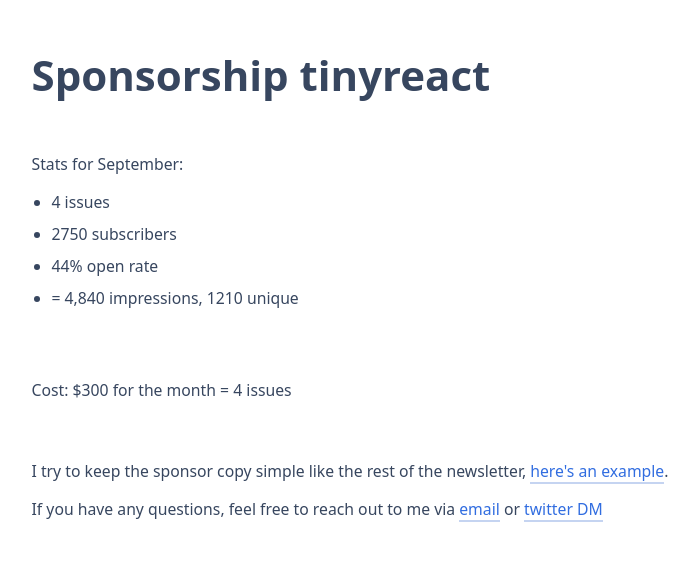
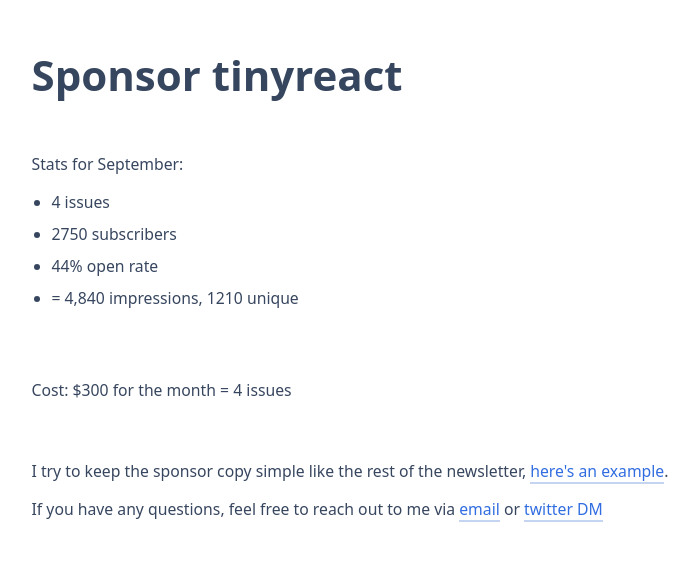
Before and after one commit to siddharthkp/tinyreact.email, a Gatsby site: page /sponsor in a window 1280 px wide. Shown: the part 123-684 px from the top of the page, without its empty margins (290-988 px from the left). Built offline with nearby package versions, Linux system fonts and the light colour scheme; Gatsby itself is replaced by a stand-in of ours.

Commit message:
sponsors

```diff
--- a/src/pages/sponsor.js
+++ b/src/pages/sponsor.js
@@ -7,7 +7,7 @@ function Sponsor(props) {
   const siteTitle = data.site.siteMetadata.title
   return (
     <main>
-      <h1>Sponsorship tinyreact</h1>
+      <h1>Sponsor tinyreact</h1>
       <p>Stats for September:</p>
       <ul>
         <li>4 issues</li>
```
